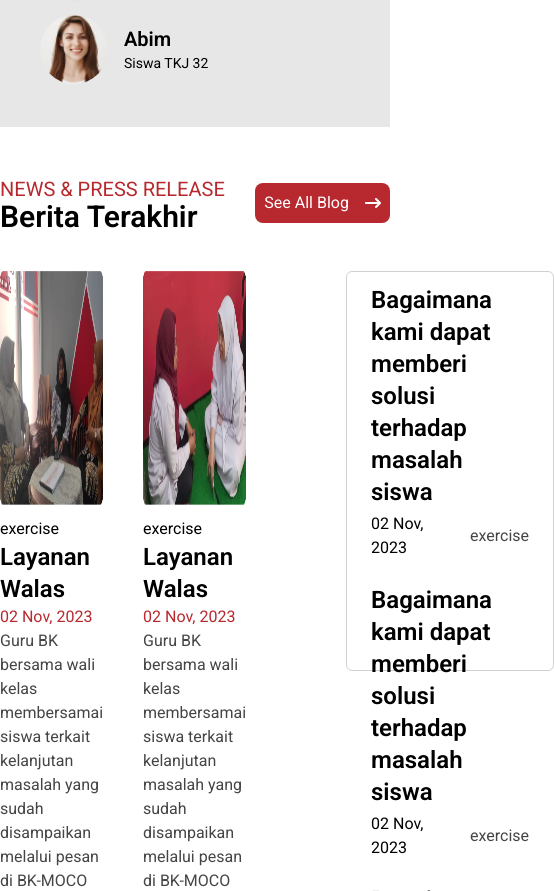
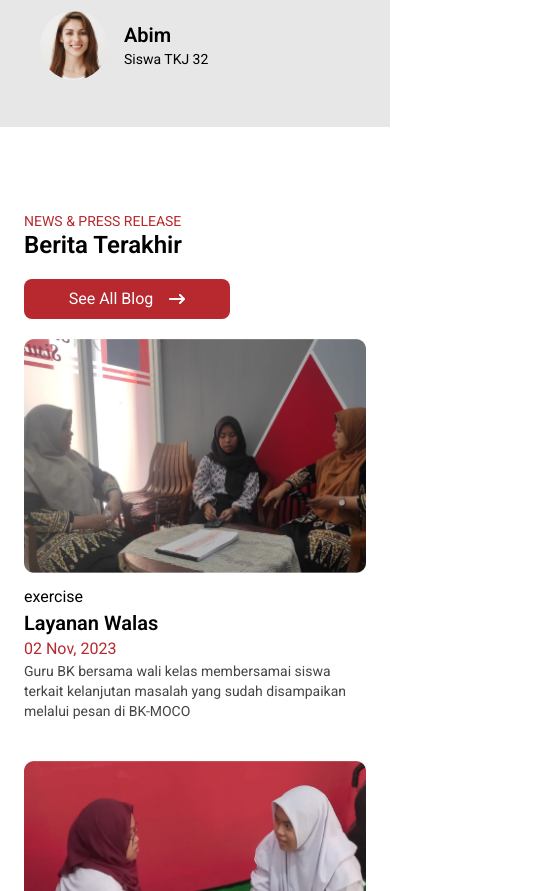
Before and after one commit to hanif32/website-bk, a Next.js app: page / in a window 390 px wide. Shown: the part 7600-8491 px from the top of the page, 554 px wide, since content can reach past the window. Built offline with nearby package versions, Linux system fonts and the light colour scheme.

Commit message:
responsive news done

```diff
--- a/app/components/landingpage/news.tsx
+++ b/app/components/landingpage/news.tsx
@@ -61,20 +61,20 @@ const itemData: item[] = [
 
 export function News() {
     return (
-        <div className='pt-12 font-roboto'>
+        <div className='py-16 px-6 font-roboto bg-white'>
             <div className='mx-auto max-w-7xl'>
-                <div className='flex justify-between items-center pb-10'>
-                    <div className='w-full'>
-                        <h1 className='font-normal uppercase text-xl text-primary'>News & Press Release</h1>
-                        <h1 className='font-semibold text-black text-3xl leading-7'>Berita Terakhir</h1>
+                <div className='md:flex md:justify-between items-center py-5 space-y-5 md:space-y-0 md:pb-10'>
+                    <div>
+                        <h1 className='font-normal uppercase text-sm md:text-xl text-primary'>News & Press Release</h1>
+                        <h1 className='font-semibold text-black text-2xl md:text-3xl leading-7'>Berita Terakhir</h1>
                     </div>
                     <div className="flex justify-center text-white items-center bg-primary space-x-4 py-2 w-[206px] rounded-lg">
                         <button className="font-normal text-base">See All Blog</button>
                         <FaArrowRightLong className="text-white " />
                     </div>
                 </div>
-                <div className='flex items-start gap-x-[100px]'>
-                    <div className='flex items-center gap-x-10'>
+                <div className='grid grid-cols-1 lg:grid-cols-2 place-items-center lg:place-items-start space-y-10 md:space-y-0 gap-3 md:gap-10 lg:gap-x-10'>
+                    <div className='grid grid-cols-1 md:grid-cols-2 gap-10'>
                         {
                             itemData.map(({ id, img, sub, title, date, desc }: item) => {
                                 return (
@@ -82,21 +82,21 @@ export function News() {
                                         <Image src={img} alt="Image" className='w-[351px] h-[234px]' />
                                         <div className='text-left max-w-[337px]'>
                                             <p className='font-normal text-base text-black'>{sub}</p>
-                                            <h1 className='font-semibold text-2xl text-black'>{title}</h1>
+                                            <h1 className='font-semibold text-xl md:text-2xl text-black'>{title}</h1>
                                             <p className='text-primary font-normal text-'>{date}</p>
-                                            <p className='font-normal text-base text-gray'>{desc}</p>
+                                            <p className='font-normal text-sm md:text-base text-gray'>{desc}</p>
                                         </div>
                                     </div>
                                 )
                             })
                         }
                     </div>
-                    <div className='border border-gray/25 rounded-md max-h-[400px]'>
+                    <div className='border border-gray/25 rounded-md max-h-[400px] overflow-y-scroll'>
                         {
                             blogData.map(({ id, title, date, sub }: blog) => {
                                 return (
-                                    <div key={id} className='text-black border-b-gray/25 border-b-1 max-w-[400px] space-y-1 py-3 px-6'>
-                                        <h1 className='font-semibold text-2xl'>{title}</h1>
+                                    <div key={id} className='text-black border-b-gray/25 border-b max-w-[400px] space-y-1 py-3 px-6'>
+                                        <h1 className='font-semibold text-xl  md:text-2xl'>{title}</h1>
                                         <div className='flex items-center justify-start space-x-2'>
                                             <p className='font-normal text-base'>{date}</p>
                                             <p className='font-normal text-base text-gray'>{sub}</p>
--- a/app/components/landingpage/testimonial.tsx
+++ b/app/components/landingpage/testimonial.tsx
@@ -38,7 +38,7 @@ export default function Testimonials() {
                 <div className="max-w-7xl mx-auto">
                     <div className="grid grid-cols-1 lg:grid-cols-3">
                         <div>
-                        <h3 className="font-normal text-lg md:text-xl text-primary">TESTIMONIALS</h3>
+                        <h3 className="font-normal text-base md:text-xl text-primary">TESTIMONIALS</h3>
                         <h1 className="font-semibold text-3xl text-black text-background">Apa yang Mereka Katakan...</h1>
                         <p className="font-normal text-base text-gray w-[268px]">Testimoni dari siswa terkait curhatan bersama BK</p>
                         </div>
```
